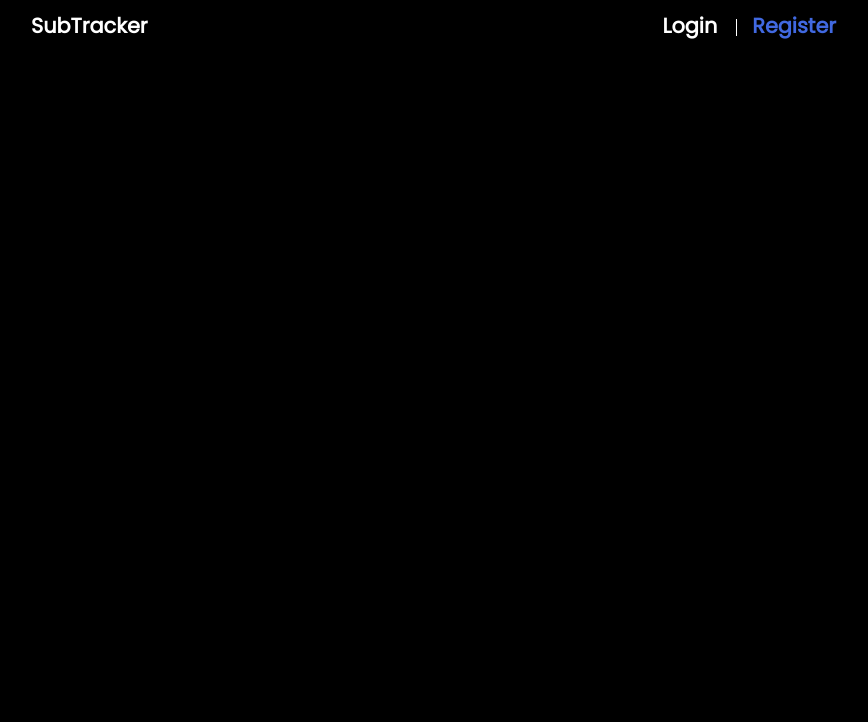
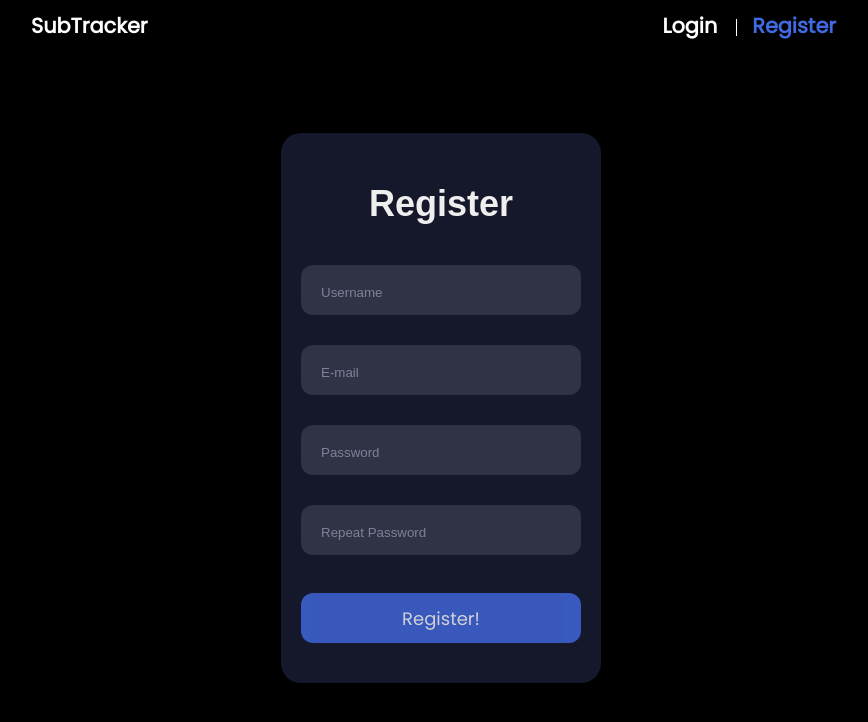
Before and after one commit to osterowsky/SubTracker, a plain HTML site: page static/templates/register.html in a window 1280 px wide. Shown: the whole page, without its empty margins (199-1067 px from the left). Drawn offline with Linux system fonts and the light colour scheme.

Commit message:
add login/register forms

```diff
--- a/static/stylesheets/subform.css
+++ b/static/stylesheets/subform.css
@@ -14,6 +14,10 @@ body {
     padding: 20px;
     width: 320px;
     text-align: center;
+  }
+
+  #login-form {
+    height: 400px;
   }
 
   .title {
@@ -51,7 +55,7 @@ body {
     border-radius: 12px;
     border: 0;
     box-sizing: border-box;
-    color: #808097;
+    color: white;
     font-family: sans-serif;
     height: 100%;
     outline: 0;
@@ -69,7 +73,7 @@ body {
     border-radius: 12px;
     border: 0;
     box-sizing: border-box;
-    color: #eee;
+    color: white;
     cursor: pointer;
     font-size: 18px;
     font-family: 'Poppins';
--- a/static/templates/register.html
+++ b/static/templates/register.html
@@ -21,5 +21,22 @@
             </ul>
           </nav>
 
+          <div class="form">
+            <div class="title">Register</div>
+            <div class="input-container ic1">
+                <input id="username" class="input" type="text" placeholder="Username"/>
+              </div>
+              <div class="input-container ic2">
+                <input id="email" class="input" type="text" placeholder="E-mail"/>
+              </div>
+              <div class="input-container ic2">
+                <input id="password" class="input" type="text" placeholder="Password"/>
+              </div>
+              <div class="input-container ic2">
+                <input class="input" type="text" placeholder="Repeat Password"/>
+              </div>
+            <button type="text" class="submit" id="register-button">Register!</button>
+          </div>
+
     </body>
 </html>
```
Also changed, not shown: static/templates/login.html (+11 -0 lines).
